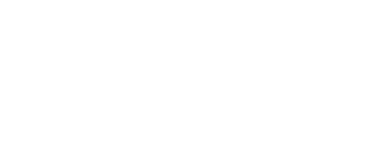
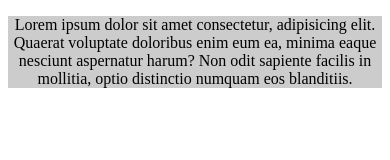
Before and after one commit to dkrito21/CarolinaCastano, a plain HTML site: page index.html in a window 390 px wide. Drawn offline with Linux system fonts and the light colour scheme.

Commit message:
debut du dev responsive et du css

```diff
--- a/index.html
+++ b/index.html
@@ -6,10 +6,13 @@
     <meta http-equiv="X-UA-Compatible" content="IE=edge">
     <meta name="viewport" content="width=device-width, initial-scale=1.0">
     <title>Curs GIT </title>
+    <link rel="stylesheet" href="style.css">
 </head>
 
 <body>
-
+    <p>Lorem ipsum dolor sit amet consectetur, adipisicing elit. Quaerat
+        voluptate doloribus enim eum ea, minima eaque nesciunt aspernatur harum?
+        Non odit sapiente facilis in mollitia, optio distinctio numquam eos blanditiis.</p>
 </body>
 
 </html>
--- /dev/null
+++ b/style.css
@@ -0,0 +1,4 @@
+p{
+    background-color: #cccccc;
+    text-align: center;
+}
```
